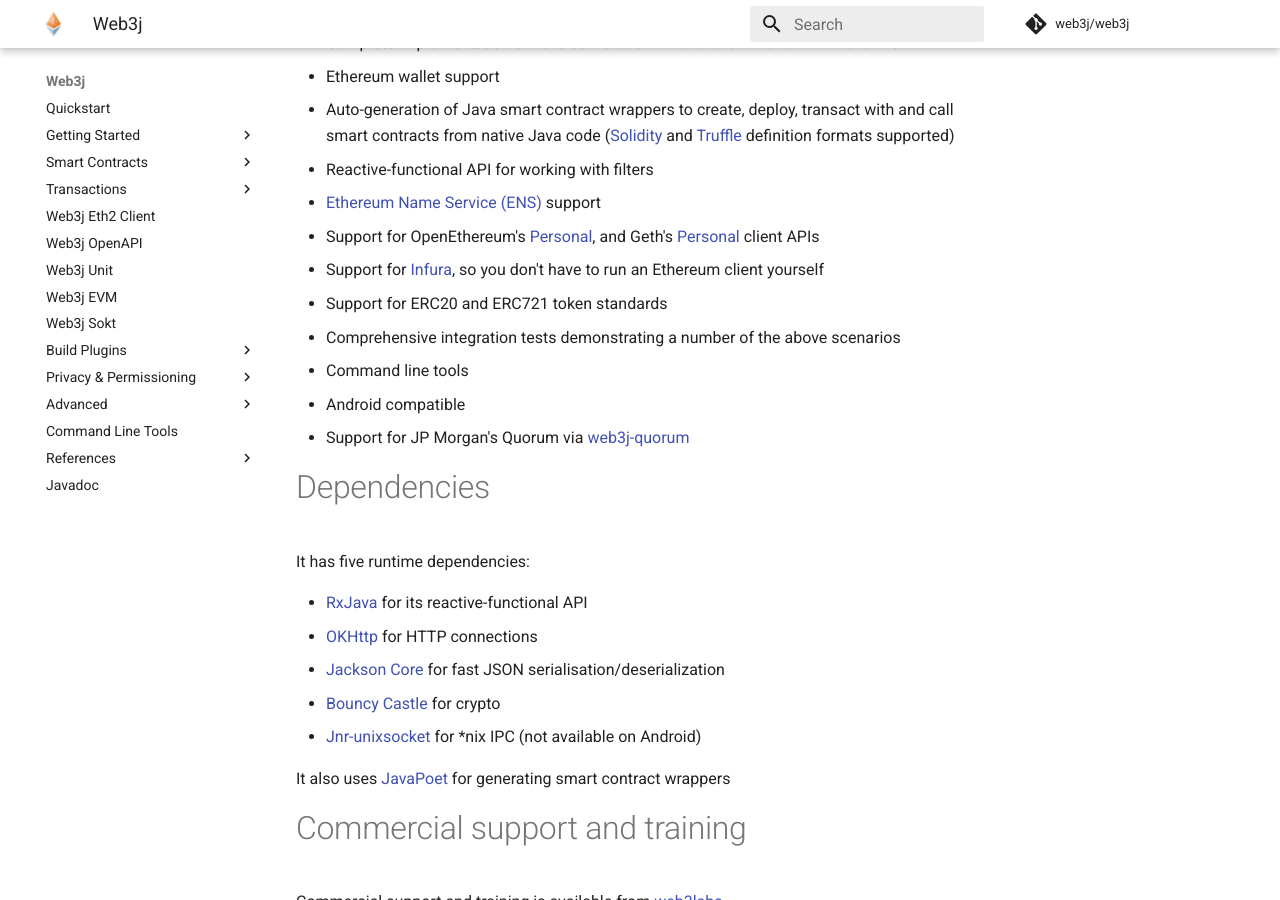
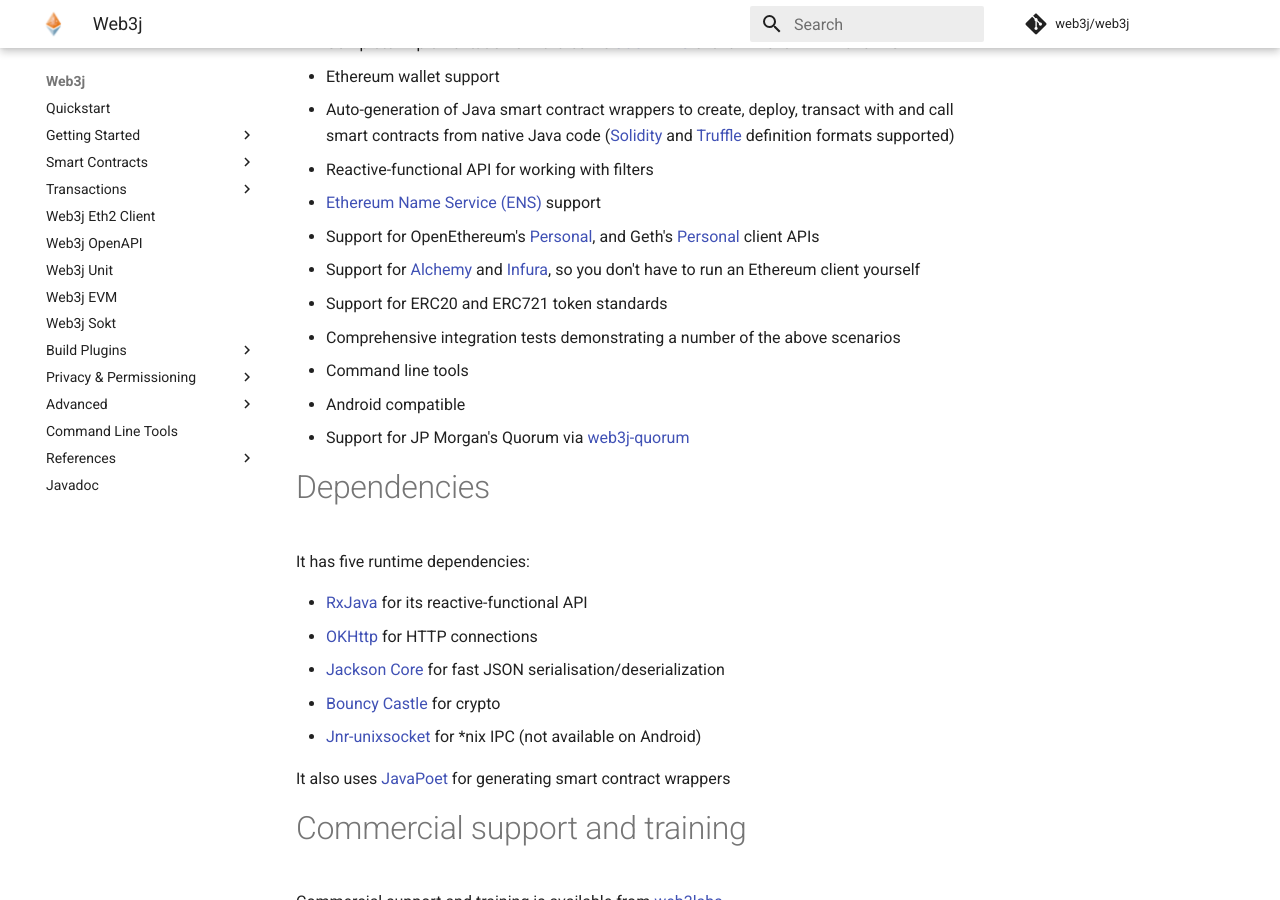
Before and after one commit to hyperledger/web3j-docs, an MkDocs documentation site: the page built from docs/index.md, in a window 1280 px wide and 900 px high, scrolled down 715 px. Built offline with MkDocs 1.6.1 and Material for MkDocs 9.7.7, drawn with Linux system fonts in a browser that asks for light colours; comment, search, counter and statistics services are not loaded; the version menu is left out.

Commit message:
added support for alchemy in the docs

```diff
--- a/docs/index.md
+++ b/docs/index.md
@@ -18,7 +18,7 @@ Features
 -   Reactive-functional API for working with filters
 -   [Ethereum Name Service (ENS)](https://ens.domains/) support
 -   Support for OpenEthereum's [Personal](https://openethereum.github.io/wiki/JSONRPC-personal-module), and Geth's [Personal](https://github.com/ethereum/go-ethereum/wiki/Management-APIs#personal) client APIs
--   Support for [Infura](https://infura.io/), so you don't have to run an Ethereum client yourself
+-   Support for [Alchemy](https://alchemyapi.io/) and [Infura](https://infura.io/), so you don't have to run an Ethereum client yourself
 -   Support for ERC20 and ERC721 token standards
 -   Comprehensive integration tests demonstrating a number of the above scenarios
 -   Command line tools
```
